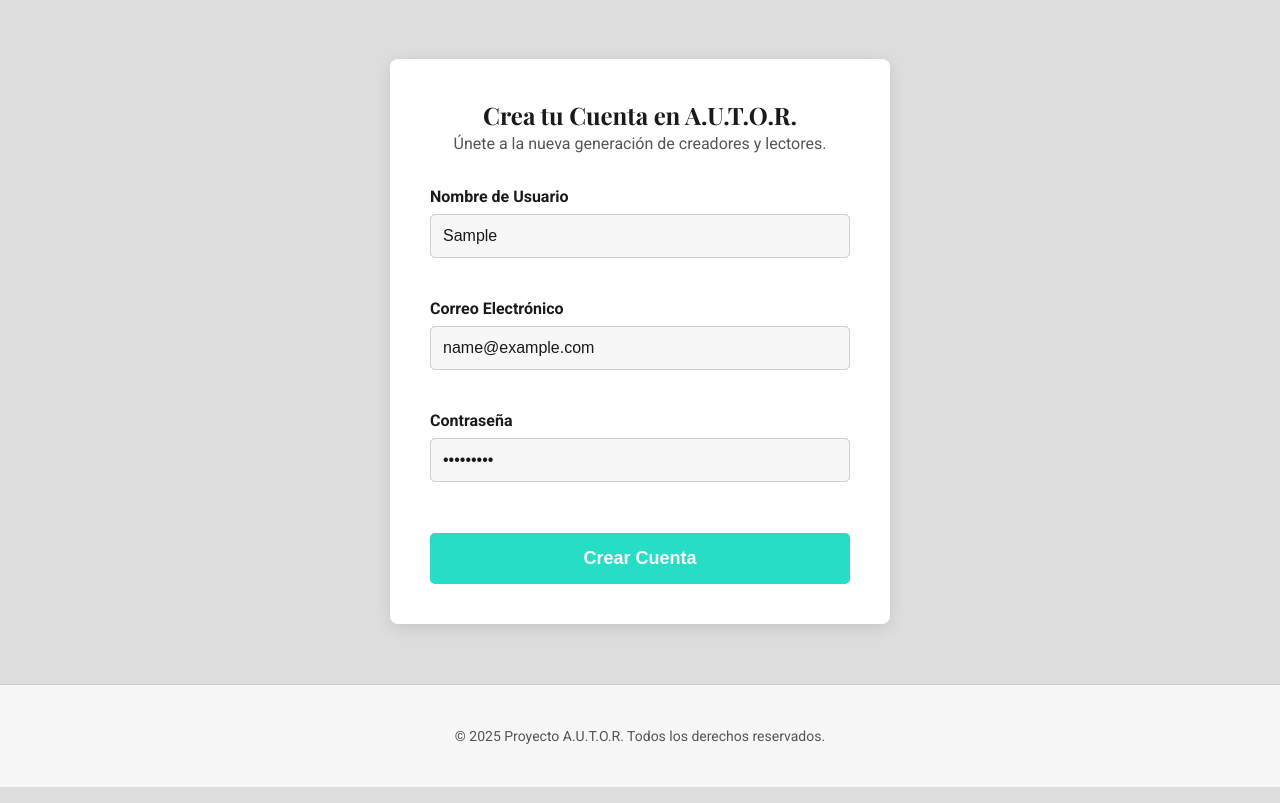
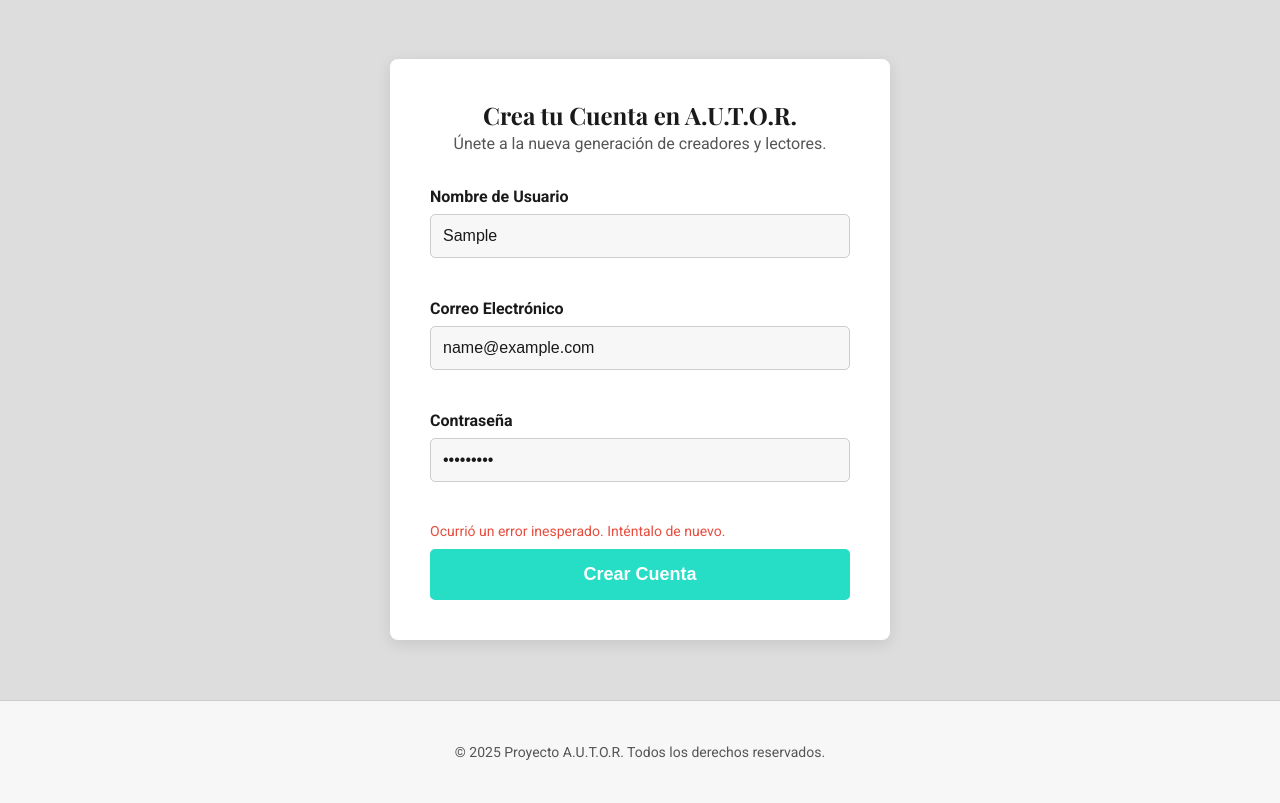
Before and after one commit to Quilik8/proyecto-autor, a plain HTML site: page registro.html in a window 1280 px wide. Both pictures are taken after typing "Sample", "name@example.com", "Sample123" into the empty fields and a click on the button "Crear Cuenta". Shown: the part 79-882 px from the top of the page. Drawn offline with nearby package versions, Linux system fonts and the light colour scheme; no server answers.

Commit message:
Implementado el registro de usuarios reales con Supabase Auth

```diff
--- a/registro.html
+++ b/registro.html
@@ -47,6 +47,9 @@
         <input type="password" id="password" name="password">
         <div class="error-message" id="password-error"></div>
     </div>
+
+     <div class="error-message" id="general-error"></div>
+
     <button type="submit" class="cta-button">Crear Cuenta</button>
 </form>
         </div>
--- a/script.js
+++ b/script.js
@@ -140,10 +140,10 @@ if (loginForm) {
 // =================================================================
 // SECCIÓN 4: VALIDACIÓN DEL FORMULARIO DE REGISTRO (CON supabase)
 // =================================================================
+
 const registroForm = document.querySelector("#registro-form");
 
 if (registroForm) {
-    // Seleccionamos todos los elementos necesarios del formulario
     const usernameInput = document.querySelector("#username");
     const emailInput = document.querySelector("#email");
     const passwordInput = document.querySelector("#password");
@@ -151,9 +151,9 @@ if (registroForm) {
     const usernameError = document.querySelector("#username-error");
     const emailError = document.querySelector("#email-error");
     const passwordError = document.querySelector("#password-error");
-    const generalError = document.querySelector("#general-error");
+    const generalError = document.querySelector("#general-error"); // Nuevo
 
-    // Hacemos la función del evento "async" para poder usar "await"
+    // ¡CLAVE! Hacemos la función del evento "async" para poder usar "await"
     registroForm.addEventListener("submit", async (event) => {
         event.preventDefault();
 
@@ -161,7 +161,7 @@ if (registroForm) {
         usernameError.textContent = "";
         emailError.textContent = "";
         passwordError.textContent = "";
-        if (generalError) generalError.textContent = "";
+        generalError.textContent = ""; // Nuevo
 
         // --- Validación del lado del cliente (rápida) ---
         let esValido = true;
@@ -179,15 +179,18 @@ if (registroForm) {
         }
 
         // Si la validación rápida falla, no continuamos.
-        if (!esValido) return;
+        if (!esValido) {
+            return;
+        }
 
-        // --- Envío a supabase (si todo es válido) ---
+        // --- Envío a Supabase (si todo es válido) ---
         try {
-            // Usamos el cliente de supabase que creamos en config.js
-            const { data, error } = await clienteSupabase.auth.signUp({
+            // Usamos el cliente de Supabase que creamos en config.js
+            const { data, error } = await supabase.auth.signUp({
                 email: emailInput.value,
                 password: passwordInput.value,
                 options: {
+                    // Podemos añadir datos adicionales al perfil del usuario
                     data: {
                         username: usernameInput.value
                     }
@@ -195,8 +198,8 @@ if (registroForm) {
             });
 
             if (error) {
-                // Si supabase devuelve un error (ej. usuario ya existe)
-                if (generalError) generalError.textContent = "Error: " + error.message;
+                // Si Supabase devuelve un error (ej. usuario ya existe)
+                generalError.textContent = "Error en el registro: " + error.message;
             } else {
                 // Si el registro es exitoso
                 window.location.href = 'confirmacion.html'; // Redirigimos a la página de confirmación
@@ -204,7 +207,7 @@ if (registroForm) {
 
         } catch (catchError) {
             // Por si hay un error de red o algo inesperado
-            if (generalError) generalError.textContent = "Ocurrió un error inesperado. Inténtalo de nuevo.";
+            generalError.textContent = "Ocurrió un error inesperado. Inténtalo de nuevo.";
             console.error("Error en el registro: ", catchError);
         }
     });
```
